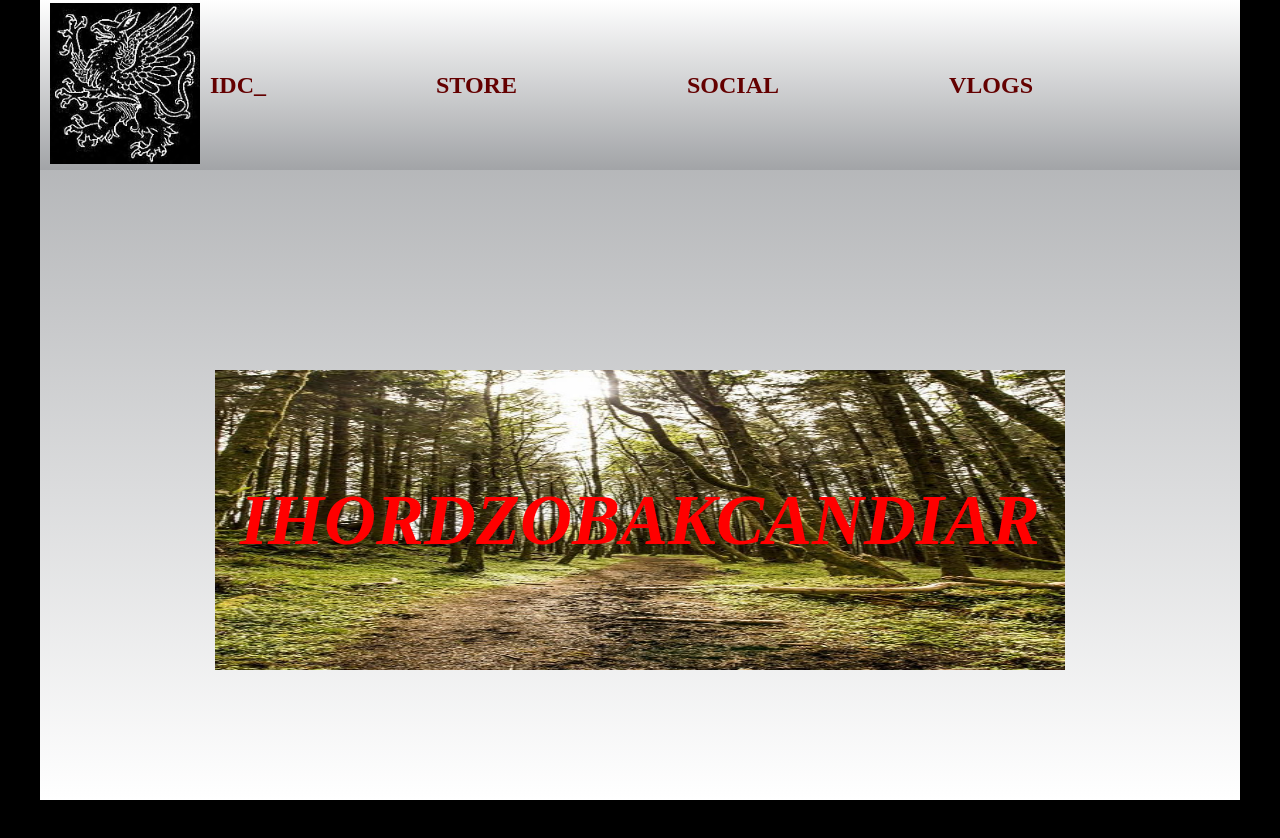
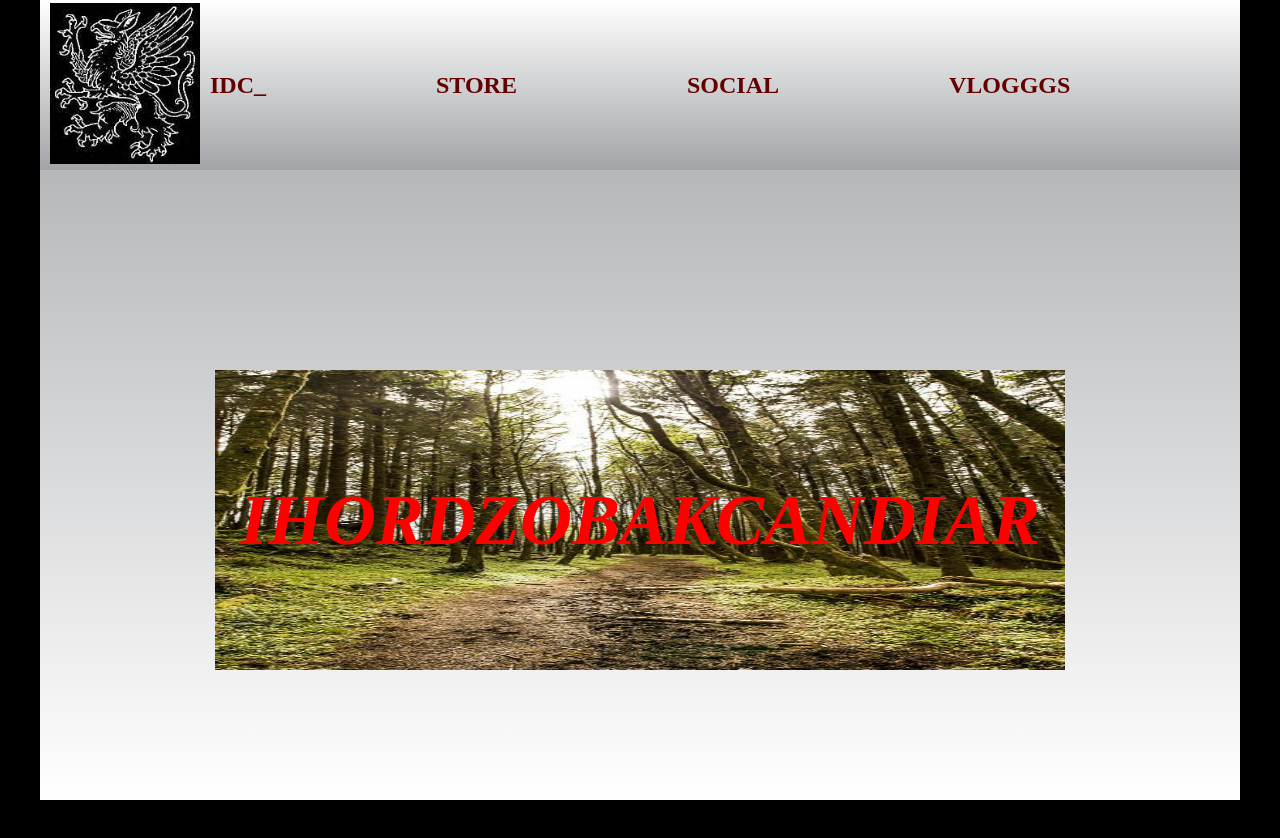
Before and after one commit to dzyobak/IDC_, a React (Vite) app: page / in a window 1280 px wide. Shown: the top 838 px of the page. Built offline with nearby package versions, Linux system fonts and the light colour scheme; no server answers; the database is empty; a web font is replaced by a local one.

Commit message:
Commit from mac

```diff
--- a/src/components/Navigation/Navigation.jsx
+++ b/src/components/Navigation/Navigation.jsx
@@ -22,7 +22,7 @@ const Navigation = () => {
       </Link>
 
       <Link to="/vlogs" className={classes.link}>
-        VLOGS
+        VLOGGGS
       </Link>
     </nav>
   );
```
